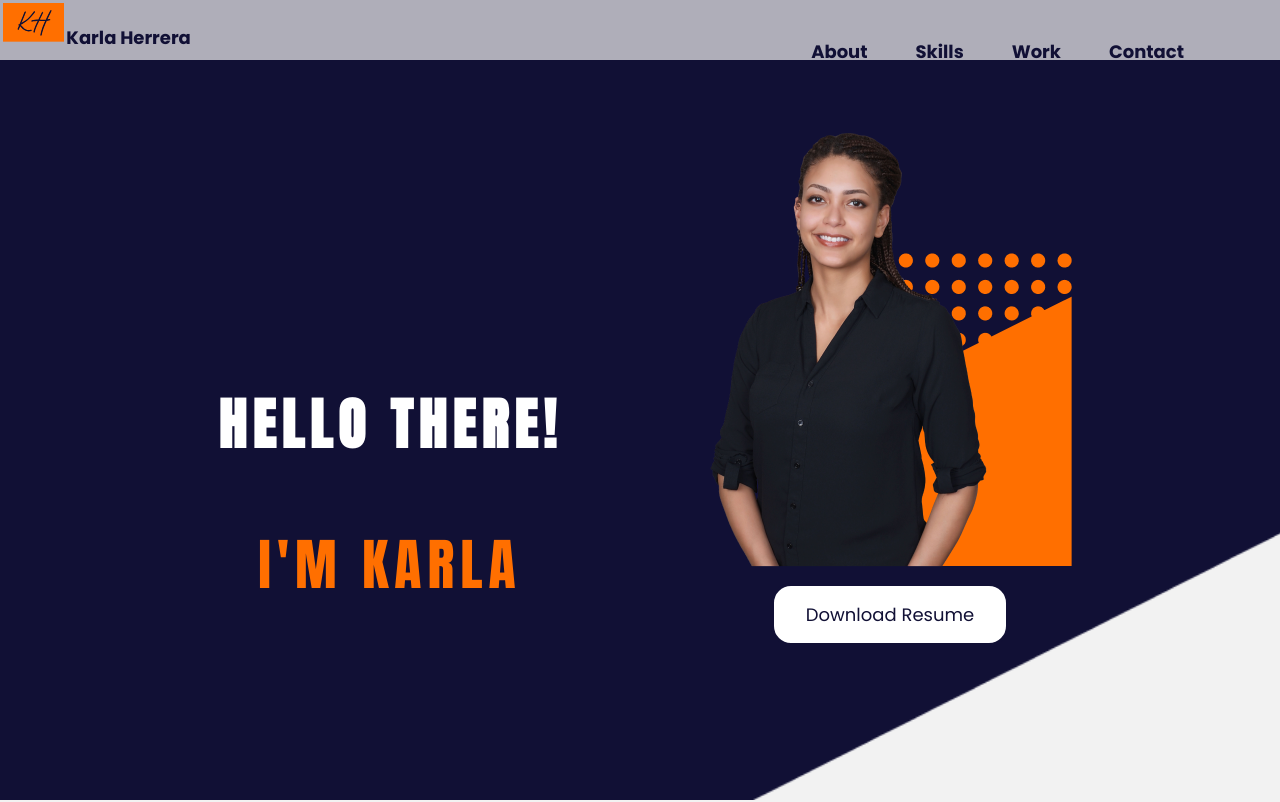
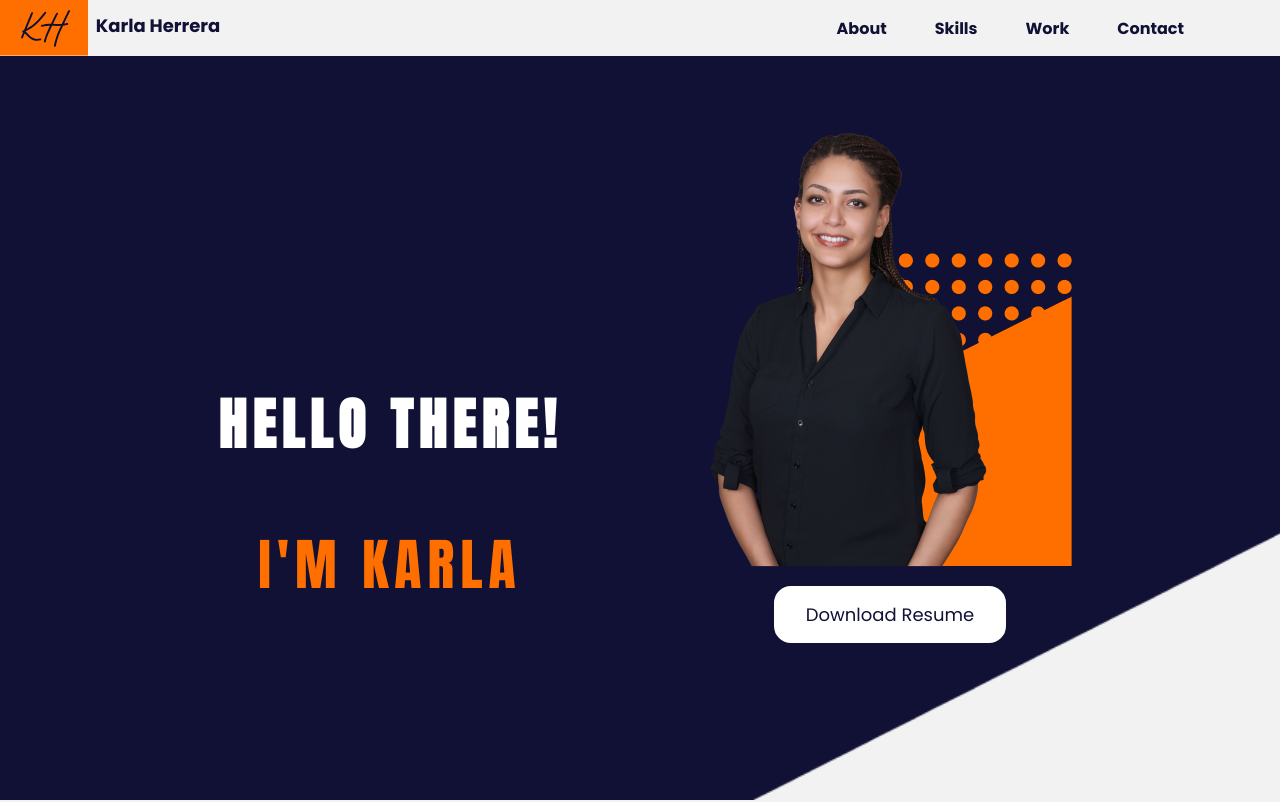
Before and after one commit to kherreraux/UX_UI-HW_19, a plain HTML site: page index.html in a window 1280 px wide. Shown: the top 802 px of the page. Drawn offline with Linux system fonts and the light colour scheme.

Commit message:
Header Finalized
Fixed all header bugs and worked out final design

```diff
--- a/css/stylenew.css
+++ b/css/stylenew.css
@@ -40,21 +40,21 @@ body {
   scroll-behavior: smooth;
   scroll-snap-type: y mandatory;
 }
-/* Header-Nav Section HOMEWORK DIRECTIONS*/
+/* Header-Nav Section HOMEWORK DIRECTIONS
 .logo {
   width: 23%;
   padding: 1%;
   text-align: center;
 }
-
+*/
 /* Header-Nav Section */
 header {
   position: fixed;
   top: 0;
   width: 100%;
-  height: 60px;
+  height: 56px;
   color: #111035;
-  background-color: rgba(242, 242, 242, 0.7);
+  background-color: rgba(242, 242, 242, 1);
   font-family: poppins;
   justify-content: space-between;
   vertical-align: middle;
@@ -64,16 +64,12 @@ header {
 
 .rightNav {
   float: right;
-  align-items: baseline;
 }
 
 .rightNav ul {
   display: flex;
-  font-size: 18px;
   list-style-type: none;
   margin-right: 72px;
-  padding: 0px;
-  float: right;
   justify-content: flex-end;
 }
 
@@ -82,7 +78,7 @@ header {
   display: inline-block;
   padding-left: 24px;
   padding-right: 24px;
-  font-weight: 600px;
+  font-weight: bold;
 }
 
 .rightNav li:hover {
@@ -91,11 +87,11 @@ header {
 
 .leftNav {
   float: left;
-  align-items: baseline;
 }
 
 .leftNav h1 {
   font-size: 18px;
+  padding-left: 8px;
 }
 
 /* Hero Section*/
@@ -396,7 +392,8 @@ footer ul {
   font-family: poppins;
   list-style-type: none;
   margin: 0px;
-  padding: 24px;
+  padding-left: 24px;
+  padding-right: 24px;
 }
 
 footer li {
--- a/index.html
+++ b/index.html
@@ -19,14 +19,12 @@
     </div>
     <nav class= "inline-block">
        <div class="rightNav">
-            <h1>
                 <ul>
                     <li><a href="#aboutSection">About</a></li>
                     <li><a href="#skillsSection">Skills</a></li>
                     <li><a href="#myWork">Work</a></li>
                     <li>Contact</li>
                 </ul>
-            </h1>
         </div>
     </nav>
 </header>
@@ -104,7 +102,7 @@
                     <li>Responsive Design</li>
                     <li>Html</li>
                     <li>CSS</li>
-                    <li>Java Script</li>
+                    <li>Javascript</li>
                 </ul>
             </p>
         </div>
```
